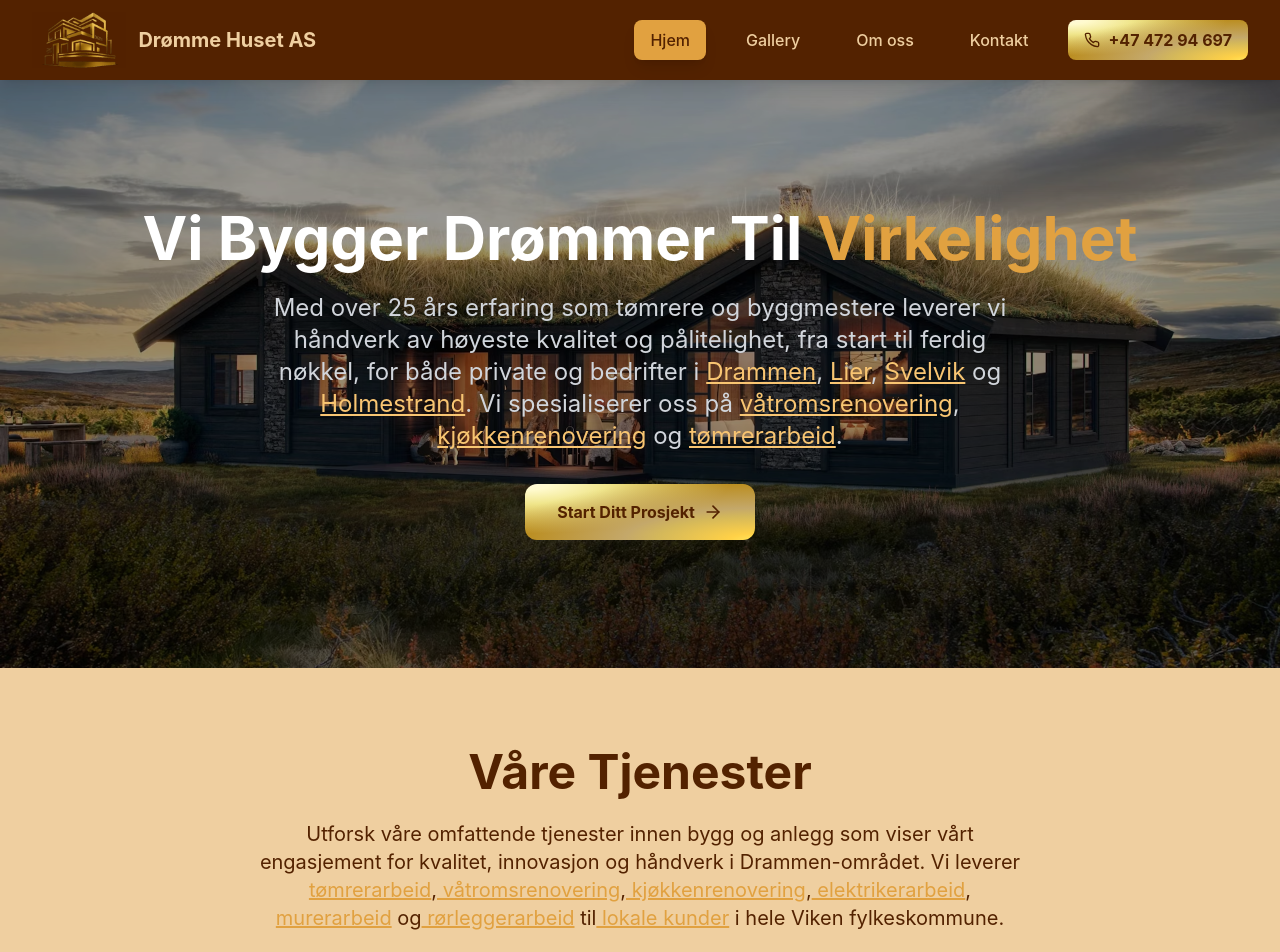
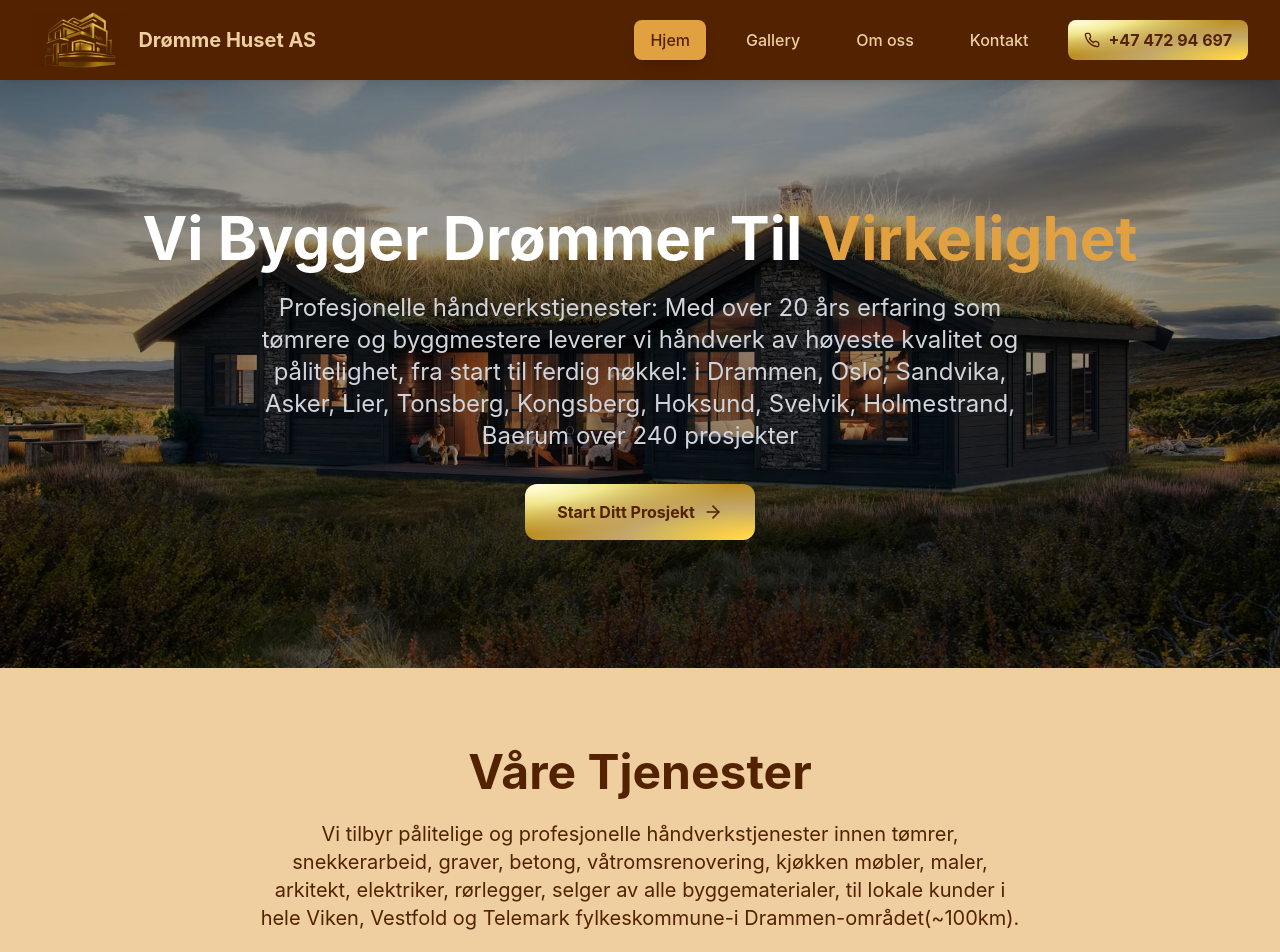
Before and after one commit to alinbarla/drommes, a React (Vite) app: page / in a window 1280 px wide. Shown: the top 952 px of the page. Built offline with nearby package versions, Linux system fonts and the light colour scheme.

Commit message:
fix text

```diff
--- a/src/pages/Home.tsx
+++ b/src/pages/Home.tsx
@@ -177,9 +177,9 @@ const Home = () => {
               Vi Bygger Drømmer Til
               <span className="text-gold-500"> Virkelighet</span>
             </h1>
-            <p className="text-xl md:text-2xl mb-8 text-gray-300 max-w-3xl mx-auto leading-relaxed">
-            Med over 25 års erfaring som tømrere og byggmestere leverer vi håndverk av høyeste kvalitet og pålitelighet, fra start til ferdig nøkkel, for både private og bedrifter i <Link to="/location/drammen" className="text-gold-400 hover:text-gold-300 underline">Drammen</Link>, <Link to="/location/lier" className="text-gold-400 hover:text-gold-300 underline">Lier</Link>, <Link to="/location/svelvik" className="text-gold-400 hover:text-gold-300 underline">Svelvik</Link> og <Link to="/location/holmestrand" className="text-gold-400 hover:text-gold-300 underline">Holmestrand</Link>. Vi spesialiserer oss på <Link to="/services/vatromsrenovering" className="text-gold-400 hover:text-gold-300 underline">våtromsrenovering</Link>, <Link to="/services/kjokkenrenovering" className="text-gold-400 hover:text-gold-300 underline">kjøkkenrenovering</Link> og <Link to="/services/tomrerarbeid" className="text-gold-400 hover:text-gold-300 underline">tømrerarbeid</Link>.
-            </p>
+                          <p className="text-xl md:text-2xl mb-8 text-gray-300 max-w-3xl mx-auto leading-relaxed">
+                Profesjonelle håndverkstjenester: Med over 20 års erfaring som tømrere og byggmestere leverer vi håndverk av høyeste kvalitet og pålitelighet, fra start til ferdig nøkkel: i Drammen, Oslo, Sandvika, Asker, Lier, Tonsberg, Kongsberg, Hoksund, Svelvik, Holmestrand, Baerum over 240 prosjekter
+              </p>
             <Link
               to="/contact"
               className="btn-premium inline-flex items-center py-4 px-8 rounded-xl hover:shadow-xl hover:scale-105 group"
@@ -200,15 +200,7 @@ const Home = () => {
               Våre Tjenester
             </h2>
             <p className="text-xl text-puce-500 max-w-3xl mx-auto">
-              Utforsk våre omfattende tjenester innen bygg og anlegg som viser
-              vårt engasjement for kvalitet, innovasjon og håndverk i Drammen-området.
-              Vi leverer <Link to="/services/tomrerarbeid" className="text-gold-500 hover:text-gold-400 underline">tømrerarbeid</Link>,
-              <Link to="/services/vatromsrenovering" className="text-gold-500 hover:text-gold-400 underline"> våtromsrenovering</Link>,
-              <Link to="/services/kjokkenrenovering" className="text-gold-500 hover:text-gold-400 underline"> kjøkkenrenovering</Link>,
-              <Link to="/services/elektriker" className="text-gold-500 hover:text-gold-400 underline"> elektrikerarbeid</Link>,
-              <Link to="/services/murerarbeid" className="text-gold-500 hover:text-gold-400 underline"> murerarbeid</Link> og
-              <Link to="/services/rorlegger" className="text-gold-500 hover:text-gold-400 underline"> rørleggerarbeid</Link> til
-              <Link to="/about" className="text-gold-500 hover:text-gold-400 underline"> lokale kunder</Link> i hele Viken fylkeskommune.
+              Vi tilbyr pålitelige og profesjonelle håndverkstjenester innen tømrer, snekkerarbeid, graver, betong, våtromsrenovering, kjøkken møbler, maler, arkitekt, elektriker, rørlegger, selger av alle byggematerialer, til lokale kunder i hele Viken, Vestfold og Telemark fylkeskommune-i Drammen-området(~100km).
             </p>
           </header>
 
```
